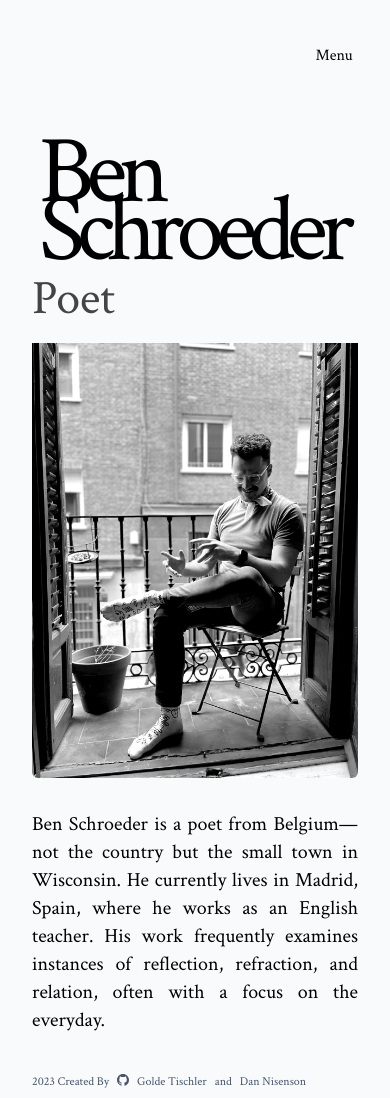
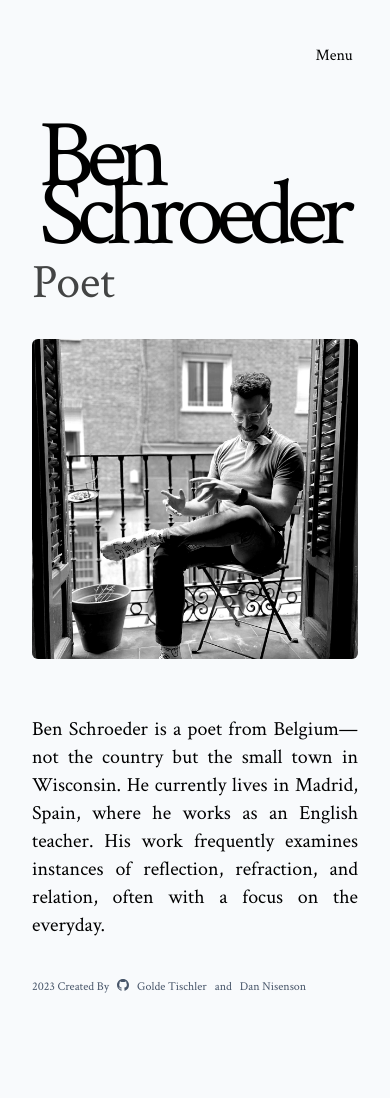
Before and after one commit to goldet/benspoetryapp, a Next.js app: page / in a window 390 px wide. After the commit the page ends 1003 px from the top, so only its background shows below. Built offline with nearby package versions, Linux system fonts and the light colour scheme; a web font is replaced by a local one.

Commit message:
🎨Fine-tune homepage layout on mobile

```diff
--- a/components/Homepage.jsx
+++ b/components/Homepage.jsx
@@ -38,7 +38,7 @@ export default function Homepage({ isWide }) {
           </div>
         </div>
       ) : (
-        <div className="flex flex-col pt-8 md:items-start md:px-[20vw] lg:px-0">
+        <div className="flex flex-col pt-4 md:items-start md:px-[20vw] lg:px-0">
           <div className="relative grid w-full justify-between">
             <div>
               <h1 className="ml-[-1vw] flex flex-col items-center text-8xl leading-[0.6] tracking-[-8px] md:text-[250px] md:leading-[0.6] md:tracking-[-20px] lg:pt-8">
@@ -46,8 +46,9 @@ export default function Homepage({ isWide }) {
               </h1>
               <h2 className="pt-4 text-5xl text-[#000000ba] md:pt-8">Poet</h2>
             </div>
+            <div className="align-center my-8 flex h-80 overflow-hidden rounded-md">
               <Image
-              className="mx-auto h-fit rounded-md pt-5"
+                className="h-fit self-center"
                 src={benseated}
                 alt="image of Ben Schroeder"
                 width="400"
@@ -55,8 +56,9 @@ export default function Homepage({ isWide }) {
                 priority
               />
             </div>
+          </div>
 
-          <div className="grid justify-center pt-8 pb-16 text-justify">
+          <div className="grid justify-center pb-16 pt-6 text-justify">
             <p className="text-xl">
               Ben Schroeder is a poet from Belgium—not the country but the small town in Wisconsin.
               He currently lives in Madrid, Spain, where he works as an English teacher. His work
```
Lines whose indentation alone changed are shown as unchanged.
